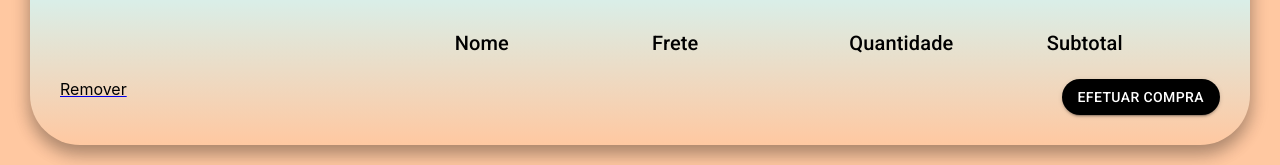
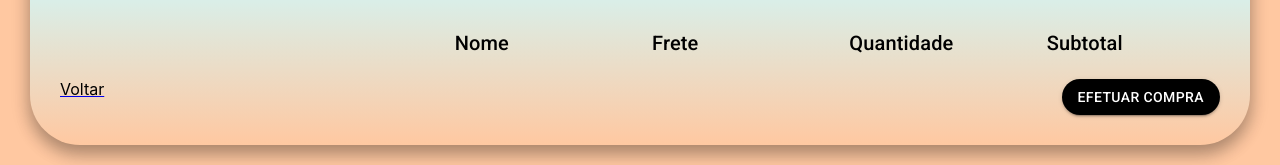
Before and after one commit to henriquejensen/hackaton-ccr-2021, a React (Create React App) app: page /cart in a window 1280 px wide. Shown: the part 195-360 px from the top of the page. Built offline with nearby package versions, Linux system fonts and the light colour scheme.

Commit message:
adds delete product

```diff
--- a/src/pages/cart/index.tsx
+++ b/src/pages/cart/index.tsx
@@ -7,6 +7,7 @@ import Grid from "@material-ui/core/Grid";
 import { AppContext } from "../../store";
 import Button from "../../components/button";
 import Image from "../../components/image";
+import { Types } from "../../store/reducers";
 
 const useStyles = makeStyles((theme) => ({
   wrapperBtn: {
@@ -25,9 +26,11 @@ const useStyles = makeStyles((theme) => ({
 
 function Cart() {
   const classes = useStyles();
-  const { state } = React.useContext(AppContext);
+  const { state, dispatch } = React.useContext(AppContext);
   const { shoppingCart: products } = state;
   const image = products[0]?.image;
+
+  const deleteProduct = () => dispatch({ type: Types.Delete });
 
   return (
     <section>
@@ -61,9 +64,16 @@ function Cart() {
           </Grid>
         </Grid>
         <div className={classes.wrapperBtn}>
-          <Link to="/">
-            <span className={classes.btn}>Remover</span>
-          </Link>
+          {products.length ? (
+            <span onClick={deleteProduct} className={classes.btn}>
+              Remover
+            </span>
+          ) : (
+            <Link to="/">
+              <span className={classes.btn}>Voltar</span>
+            </Link>
+          )}
+
           <Link to="/congratulations">
             <Button title="Efetuar compra" onClick={console.log} />
           </Link>
--- a/src/pages/produtos/index.tsx
+++ b/src/pages/produtos/index.tsx
@@ -20,7 +20,7 @@ function Produtos() {
       dispatch({
         type: Types.Read,
       });
-    }, 2000);
+    }, 500);
   }, [products, dispatch]);
 
   if (isLoading) {
--- a/src/store/reducers.tsx
+++ b/src/store/reducers.tsx
@@ -64,8 +64,6 @@ export const productReducer = (
       return [product];
     case Types.Create:
       return state;
-    case Types.Delete:
-      return [...state.filter((product) => product.id !== action.payload.id)];
     default:
       return state;
   }
@@ -73,6 +71,7 @@ export const productReducer = (
 
 type ShoppingCartPayload = {
   [Types.Add]: ProductType;
+  [Types.Delete]: undefined;
 };
 
 export type ShoppingCartActions = ActionMap<ShoppingCartPayload>[keyof ActionMap<ShoppingCartPayload>];
@@ -84,6 +83,8 @@ export const shoppingCartReducer = (
   switch (action.type) {
     case Types.Add:
       return [...state, action.payload];
+    case Types.Delete:
+      return [];
     default:
       return state;
   }
```
